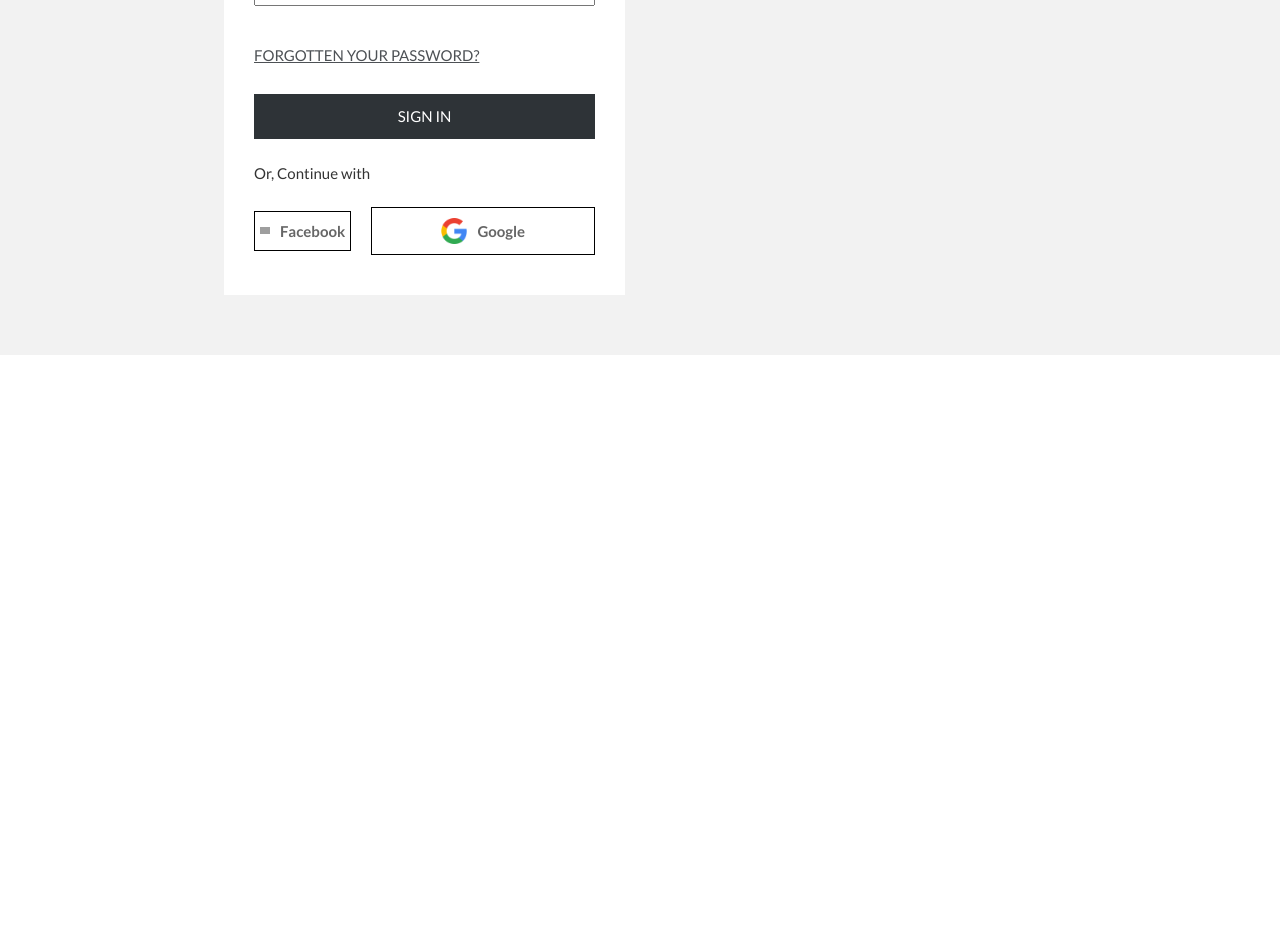
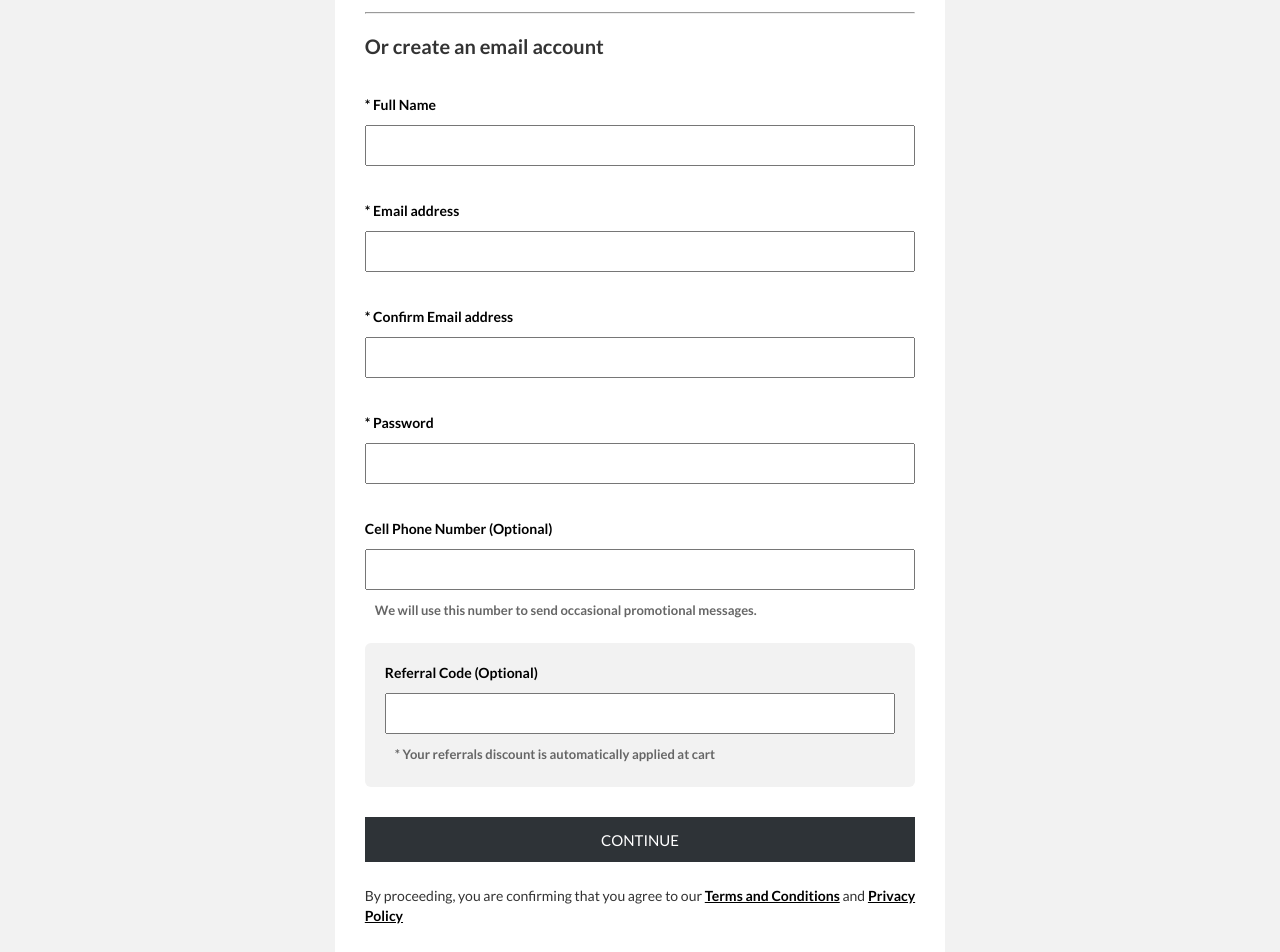
Before and after one commit to NandlalShah955/Skin-Store-Clone, a React (Create React App) app in the folder frontend/: page / in a window 1280 px wide. Shown: the part 420-1372 px from the top of the page. Before the commit the page ends 800 px from the top, so only its background shows below. Built offline with nearby package versions, Linux system fonts and the light colour scheme; grey boxes are pictures that could not be loaded.

Commit message:
__Register__

```diff
--- a/frontend/src/App.js
+++ b/frontend/src/App.js
@@ -1,14 +1,14 @@
 
 import './App.css';
-// import Register from './Static-Pages/RegisterPage/Register';
-import Login from './Static-Pages/LoginPage/Login';
+import Register from './Static-Pages/RegisterPage/Register';
+// import Login from './Static-Pages/LoginPage/Login';
 
 function App() {
   return (
     <div>
       <h1>App is ready to start</h1>
-      <Login />
-      {/* <Register /> */}
+      {/* <Login /> */}
+      <Register />
     </div>
   );
 }
--- a/frontend/src/Static-Pages/LoginPage/Login.module.css
+++ b/frontend/src/Static-Pages/LoginPage/Login.module.css
@@ -193,3 +193,13 @@
     text-align: center;
   }
 }
+
+@media (max-width: 480px) {
+  .social_links > a > img {
+    width: 20%;
+  }
+
+  .social_links a {
+    font-size: 12px;
+  }
+}
--- a/frontend/src/Static-Pages/RegisterPage/Register.jsx
+++ b/frontend/src/Static-Pages/RegisterPage/Register.jsx
@@ -1,10 +1,65 @@
 import React from "react";
 import styles from "./Register.module.css";
 
+import facebook from "../LoginPage/logo/Facebook_F_icon.svg.png";
+import google from "../LoginPage/logo/Google__G__Logo.svg.png";
+
 const Register = () => {
   return (
-    <div>
-      <div></div>
+    <div className={styles.main_register}>
+      <div className={styles.about}>
+        <form action="" className={styles.about_content}>
+          <h2>About You</h2>
+          <p className={styles.sign_up}>Sign Up With</p>
+          <div className={styles.social_links}>
+            <a href="./">
+              <img src={facebook} alt="facebook_logo" />
+              Facebook
+            </a>
+            <a href="./">
+              <img src={google} alt="google_logo" />
+              Google
+            </a>
+          </div>
+          <div>
+            <hr />
+          </div>
+
+          <p className={`${styles.sign_up} ${styles.create}`}>
+            Or create an email account
+          </p>
+          <label htmlFor="">* Full Name</label>
+          <input type="text" />
+          <label htmlFor="">* Email address</label>
+          <input type="email" />
+          <label htmlFor="">* Confirm Email address</label>
+          <input type="email" />
+          <label htmlFor="">* Password</label>
+          <input type="password" />
+          <label htmlFor="">
+            Cell Phone Number <span>(Optional)</span>
+          </label>
+          <input type="number" />
+          <p className={styles.option}>
+            We will use this number to send occasional promotional messages.
+          </p>
+          <div className={styles.referal}>
+            <label htmlFor="">
+              Referral Code <span>(Optional)</span>
+            </label>
+            <input type="text" />
+            <p className={styles.option}>
+              * Your referrals discount is automatically applied at cart
+            </p>
+          </div>
+          <button className={styles.continue}>CONTINUE</button>
+          <p>
+            By proceeding, you are confirming that you agree to our{" "}
+            <a href="./">Terms and Conditions</a> and{" "}
+            <a href="./">Privacy Policy</a>
+          </p>
+        </form>
+      </div>
     </div>
   );
 };
--- a/frontend/src/Static-Pages/RegisterPage/Register.module.css
+++ b/frontend/src/Static-Pages/RegisterPage/Register.module.css
@@ -0,0 +1,175 @@
+@import url("https://fonts.googleapis.com/css2?family=Lato:ital,wght@0,100;0,300;0,400;0,700;0,900;1,100;1,300;1,400;1,700;1,900&display=swap");
+
+.main_register {
+  margin: 0%;
+  box-sizing: border-box;
+  background: #f2f2f2;
+  font-family: "Lato", sans-serif;
+  padding: 60px 0px;
+}
+
+.about {
+  width: 43%;
+  margin: auto;
+  background: white;
+  padding: 20px 30px;
+}
+
+.about_content {
+  box-sizing: border-box;
+  display: flex;
+  flex-direction: column;
+  gap: 10px;
+}
+
+.about_content h2 {
+  font-weight: 700;
+  font-size: 25px;
+  line-height: 32px;
+  color: #333333;
+  margin-bottom: 30px;
+}
+
+.about_content .sign_up {
+  font-weight: 700;
+  font-size: 20px;
+  line-height: 28px;
+  color: #333333;
+}
+
+.social_links {
+  margin-bottom: 20px;
+  display: flex;
+  justify-content: space-between;
+  align-items: center;
+  gap: 20px;
+}
+
+.social_links a {
+  border: 1px solid black;
+  display: flex;
+  justify-content: center;
+  align-items: center;
+  gap: 10px;
+  color: #666666;
+  text-decoration: none;
+  font-weight: bold;
+  font-size: 15px;
+  padding: 10px;
+}
+
+.social_links > a > img {
+  width: 10%;
+}
+
+.social_links a:hover {
+  background: rgb(240, 238, 238);
+  border: 1px solid rgb(240, 238, 238);
+  transition: 0.3s ease;
+}
+
+.create {
+  margin: 0;
+}
+.about_content label {
+  font-weight: 700;
+  font-size: 14px;
+  line-height: 20px;
+  margin-top: 25px;
+  color: black;
+}
+
+.about_content input {
+  height: 35px;
+  padding: 1px 5px;
+  font-weight: 500;
+  font-family: "Lato", sans-serif;
+  font-size: 15px;
+  line-height: 20px;
+  letter-spacing: 0.2px;
+}
+
+.option {
+  margin-top: 0%;
+  margin-left: 10px;
+  font-size: 13px;
+  font-weight: 700;
+  line-height: 20px;
+  color: #666666;
+}
+
+.referal {
+  background: #f2f2f2;
+  display: flex;
+  flex-direction: column;
+  padding: 20px 20px 10px 20px;
+  border-radius: 6px;
+  margin-bottom: 20px;
+}
+
+.referal label {
+  margin-top: 0;
+  margin-bottom: 10px;
+}
+
+.referal p {
+  margin-top: 10px;
+}
+
+.continue {
+  height: 45px;
+  font-size: 15px;
+  font-family: "Lato", sans-serif;
+  background: #2e3337;
+  color: white;
+  cursor: pointer;
+  transition: all 0.1s ease;
+  border: none;
+}
+
+.continue:hover {
+  background: rgba(2, 199, 199, 0.85);
+  color: black;
+  text-decoration: underline;
+}
+
+.continue + p {
+  font-size: 14px;
+  font-weight: 500;
+  line-height: 20px;
+  color: #333333;
+}
+
+.continue + p > a {
+  font-size: 14px;
+  font-weight: 700;
+  color: black;
+}
+
+.continue + p > a:hover {
+  text-decoration: none;
+}
+
+@media (max-width: 1199px) {
+  .about {
+    width: 60%;
+  }
+}
+
+@media (max-width: 899px) {
+  .about {
+    width: 75%;
+  }
+}
+
+@media (max-width: 599px) {
+  .about {
+    width: 90%;
+  }
+}
+
+@media (max-width: 475px) {
+  .social_links > a > img {
+    width: 14%;
+  }
+}
```
